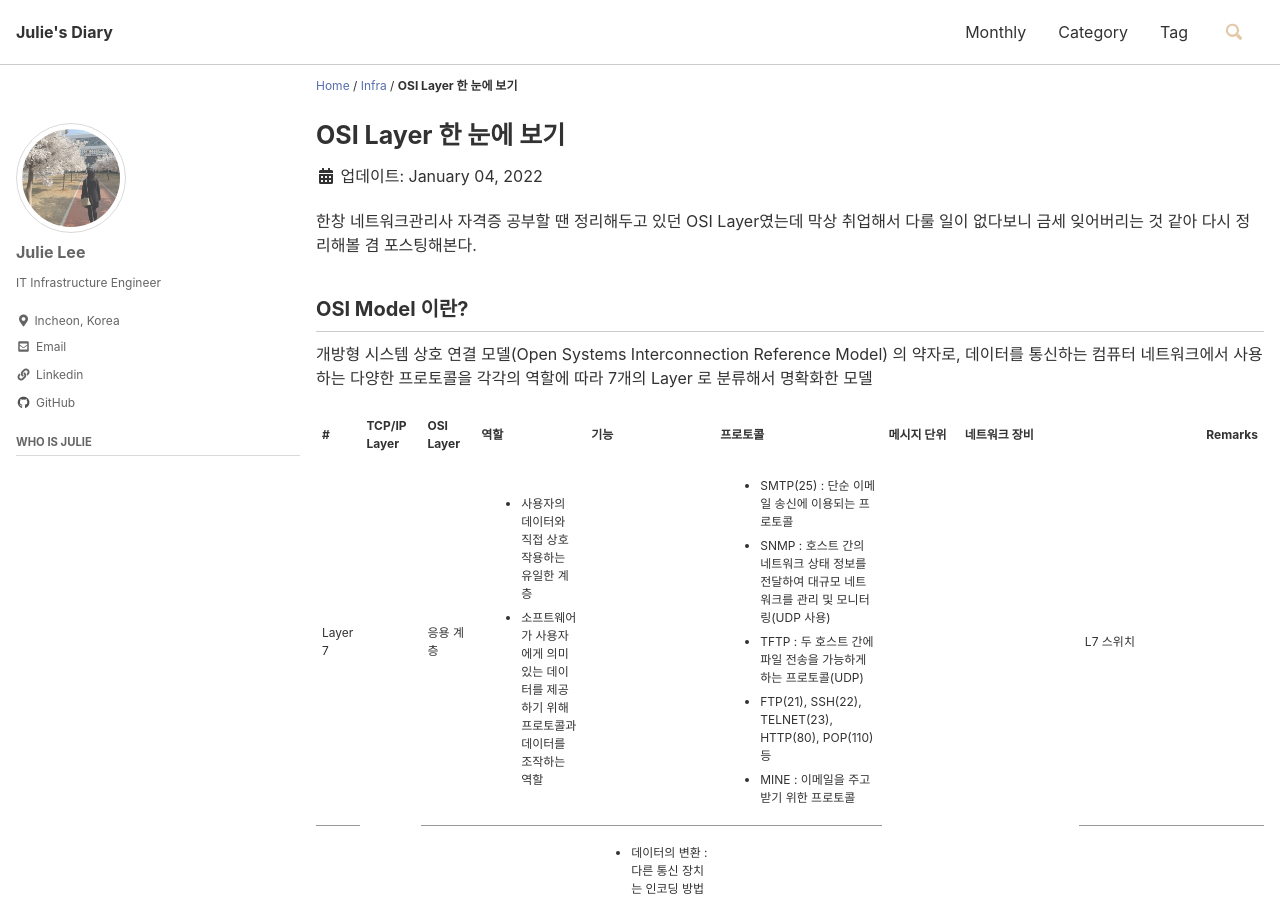
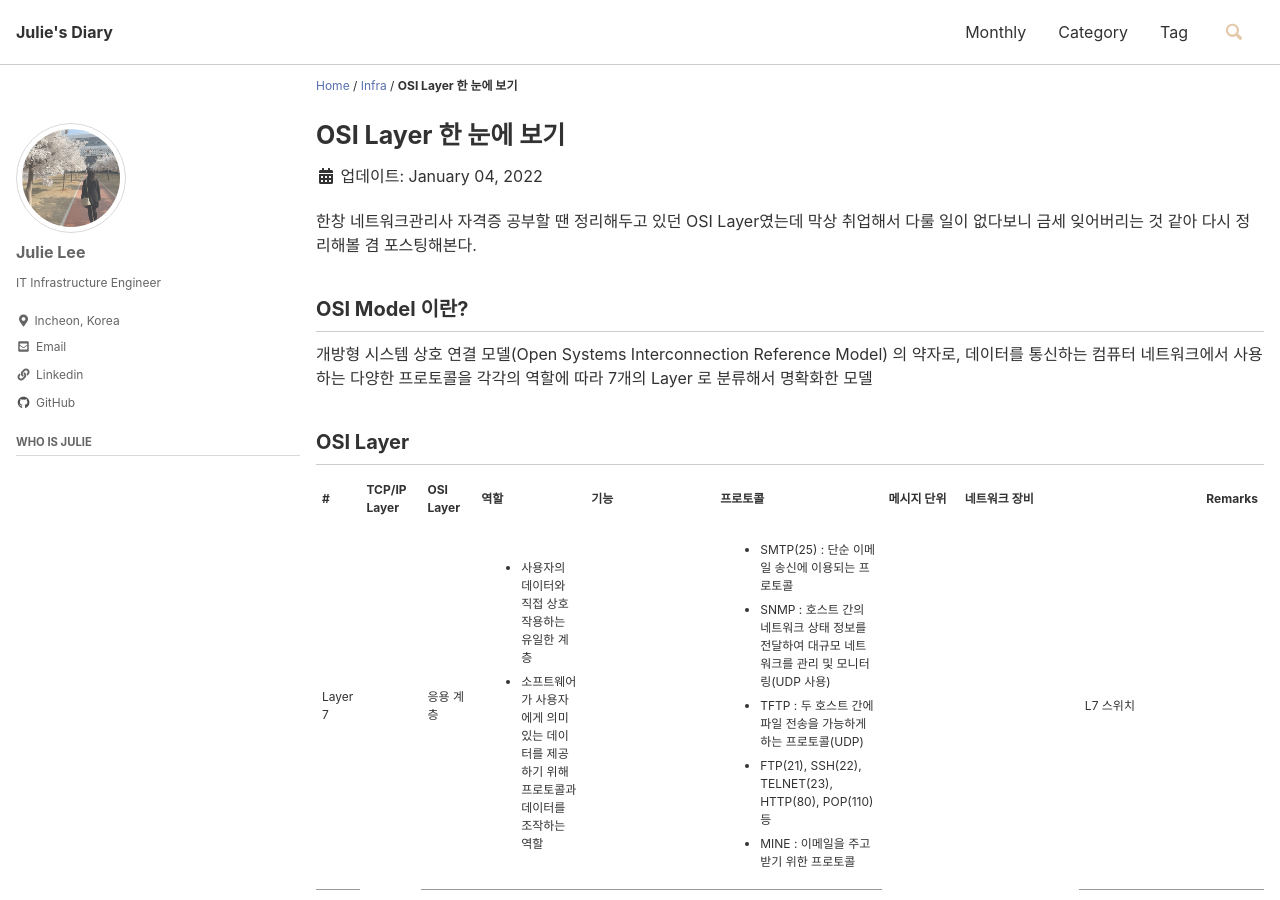
Before and after one commit to smilejulie0812/smilejulie0812.github.io, a Jekyll site: the page built from _posts/2022-01-04-osilayer.md, in a window 1280 px wide and 900 px high. Built offline with Jekyll 4.4.1, drawn with Linux system fonts in a browser that asks for light colours; cached includes are drawn as plain includes.

Commit message:
Update 2022-01-04-osilayer.md

```diff
--- a/_posts/2022-01-04-osilayer.md
+++ b/_posts/2022-01-04-osilayer.md
@@ -13,6 +13,8 @@ sidebar:
 
 ## OSI Model 이란?
 개방형 시스템 상호 연결 모델(Open Systems Interconnection Reference Model) 의 약자로, 데이터를 통신하는 컴퓨터 네트워크에서 사용하는 다양한 프로토콜을 각각의 역할에 따라 7개의 Layer 로 분류해서 명확화한 모델
+
+## OSI Layer
 
 <table class="wrapped">
 <colgroup>
@@ -225,6 +227,6 @@ sidebar:
 </tbody>
 </table>
 
-### 참고
+## 참고
 - [https://www.cloudflare.com/ko-kr/learning/ddos/glossary/open-systems-interconnection-model-osi/](https://www.cloudflare.com/ko-kr/learning/ddos/glossary/open-systems-interconnection-model-osi/)
 - [https://medium.com/harrythegreat/osi계층-tcp-ip-모델-쉽게-알아보기-f308b1115359](https://medium.com/harrythegreat/osi%EA%B3%84%EC%B8%B5-tcp-ip-%EB%AA%A8%EB%8D%B8-%EC%89%BD%EA%B2%8C-%EC%95%8C%EC%95%84%EB%B3%B4%EA%B8%B0-f308b1115359)
```
